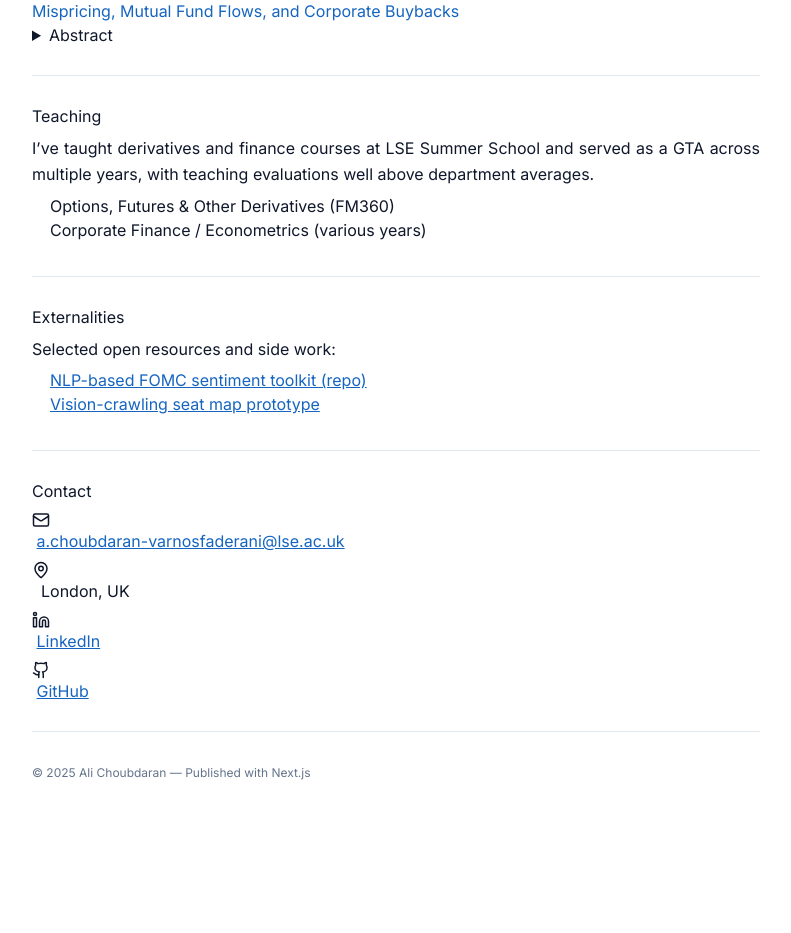
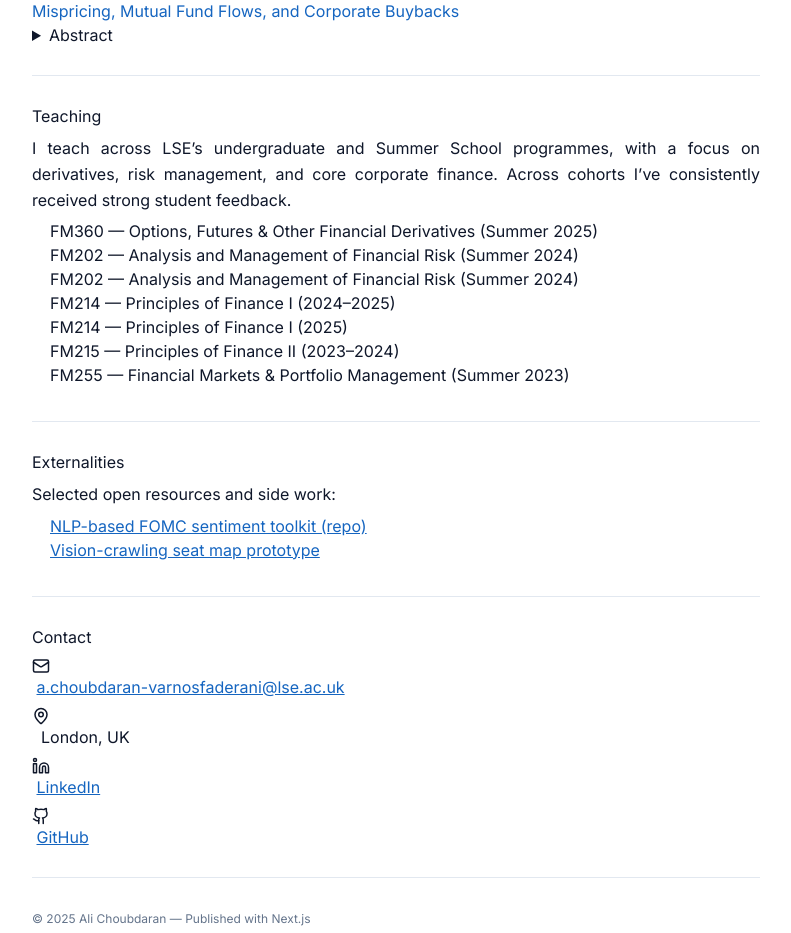
Before and after one commit to Xibalba92/ali-site, a Next.js app: page / in a window 1280 px wide. Shown: the part 940-1873 px from the top of the page, without its empty margins (414-1205 px from the left). Before the commit the page ends 1798 px from the top, so only its background shows below. Built offline with nearby package versions, Linux system fonts and the light colour scheme.

Commit message:
teaching

```diff
--- a/app/page.tsx
+++ b/app/page.tsx
@@ -188,15 +188,27 @@ export default function Page() {
 
           <Section id="teaching" title="Teaching">
             <p className="p-md">
-              I’ve taught derivatives and finance courses at LSE Summer School
-              and served as a GTA across multiple years, with teaching
-              evaluations well above department averages.
+              I teach across LSE’s undergraduate and Summer School programmes, with a focus on
+              derivatives, risk management, and core corporate finance. Across cohorts I’ve
+              consistently received strong student feedback.
             </p>
+
             <ul className="list">
-              <li>Options, Futures & Other Derivatives (FM360)</li>
-              <li>Corporate Finance / Econometrics (various years)</li>
+              {/* Summer School */}
+              <li>FM360 — Options, Futures & Other Financial Derivatives (Summer 2025)</li>
+              <li>FM202 — Analysis and Management of Financial Risk (Summer 2024)</li>
+              <li>FM202 — Analysis and Management of Financial Risk (Summer 2024)</li>
+
+              {/* Term-time teaching */}
+              <li>FM214 — Principles of Finance I (2024–2025)</li>
+              <li>FM214 — Principles of Finance I (2025)</li>
+              <li>FM215 — Principles of Finance II (2023–2024)</li>
+              <li>FM255 — Financial Markets & Portfolio Management (Summer 2023)</li>
             </ul>
+
+            {/* If you want to add evaluations later, just append (Evaluation: 4.x/5) to each line. */}
           </Section>
+
 
           <Section id="externalities" title="Externalities">
             <p className="p-md">Selected open resources and side work:</p>
```
